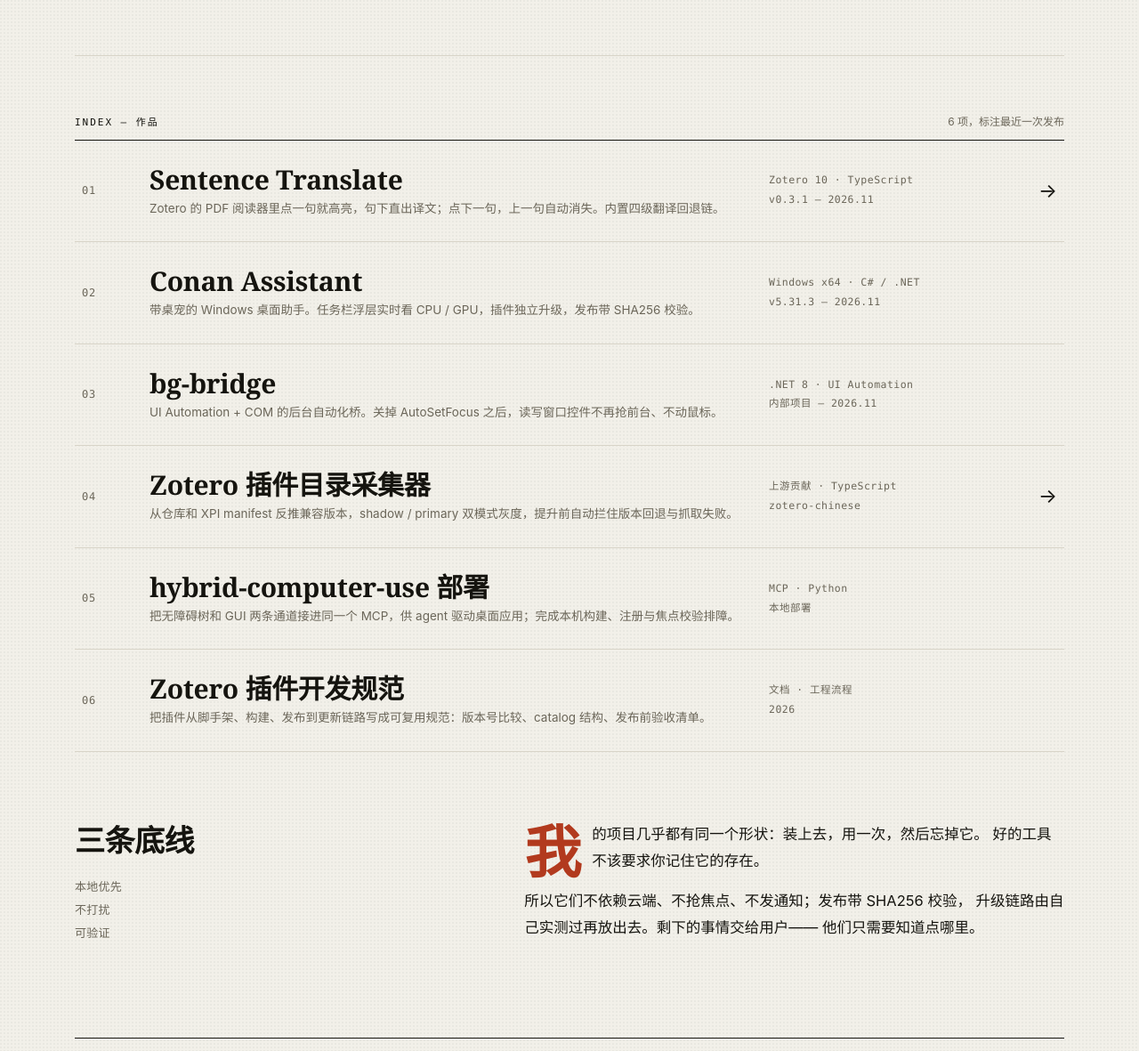
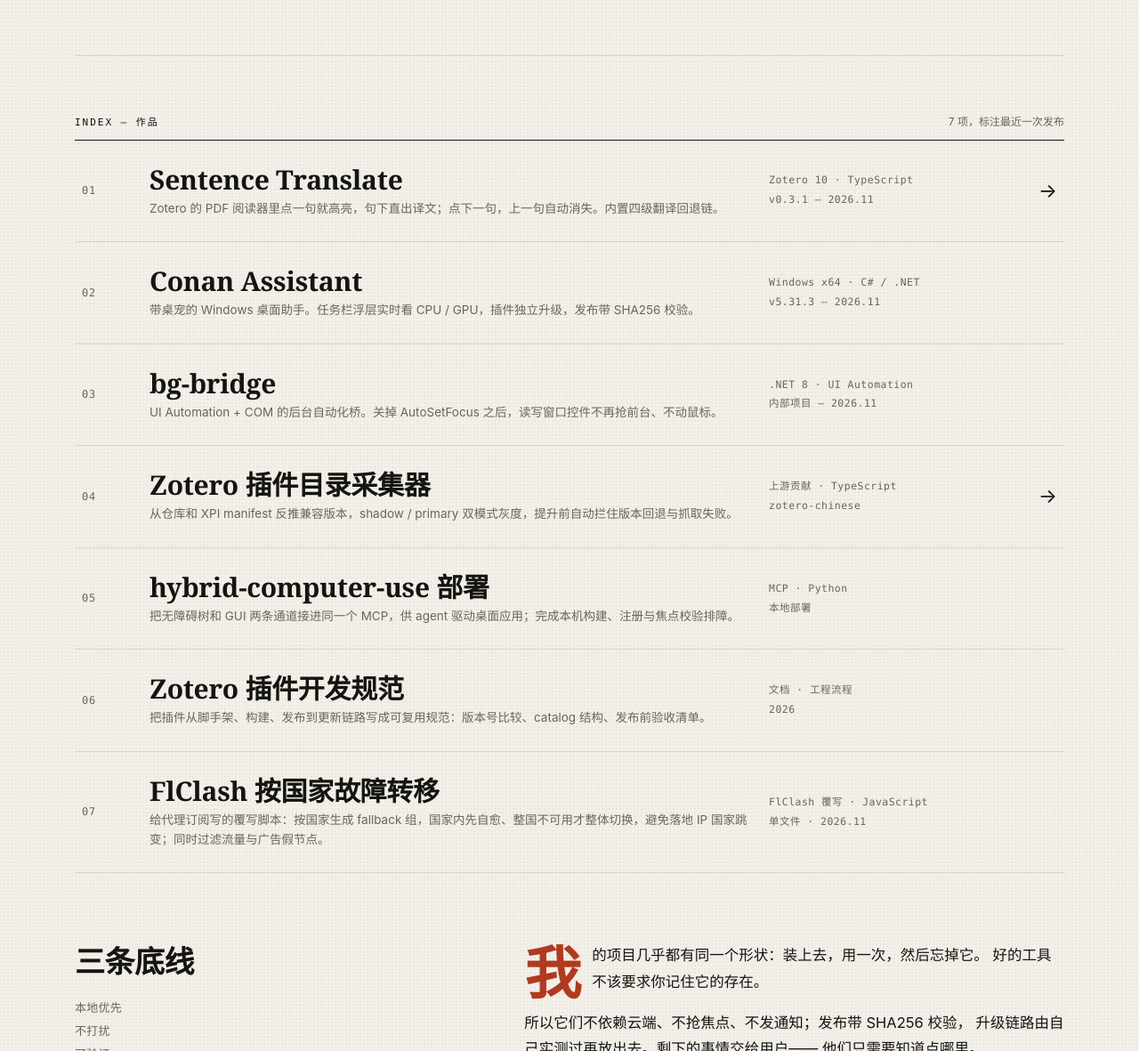
Before and after one commit to zrqworkmail-cloud/zrqworkmail-cloud.github.io, a plain HTML site: page index.html in a window 1280 px wide. Shown: the part 440-1621 px from the top of the page at 89% size. Drawn offline with Linux system fonts and the light colour scheme.

Commit message:
add project 07 (FlClash country failover), bump index count to 7

```diff
--- a/index.html
+++ b/index.html
@@ -223,7 +223,7 @@ h1 .line{ display:block }
   <section id="work">
     <div class="head">
       <h2>Index — 作品</h2>
-      <em>6 项，标注最近一次发布</em>
+      <em>7 项，标注最近一次发布</em>
     </div>
 
     <a class="row" href="https://github.com/zrqworkmail-cloud/sentence-translate" target="_blank" rel="noopener">
@@ -280,6 +280,15 @@ h1 .line{ display:block }
         <p>把插件从脚手架、构建、发布到更新链路写成可复用规范：版本号比较、catalog 结构、发布前验收清单。</p>
       </div>
       <div class="meta">文档 · 工程流程<br>2026</div>
+    </div>
+
+    <div class="row static">
+      <span class="no">07</span>
+      <div>
+        <h3>FlClash 按国家故障转移</h3>
+        <p>给代理订阅写的覆写脚本：按国家生成 fallback 组，国家内先自愈、整国不可用才整体切换，避免落地 IP 国家跳变；同时过滤流量与广告假节点。</p>
+      </div>
+      <div class="meta">FlClash 覆写 · JavaScript<br>单文件 · 2026.11</div>
     </div>
   </section>
 
```
